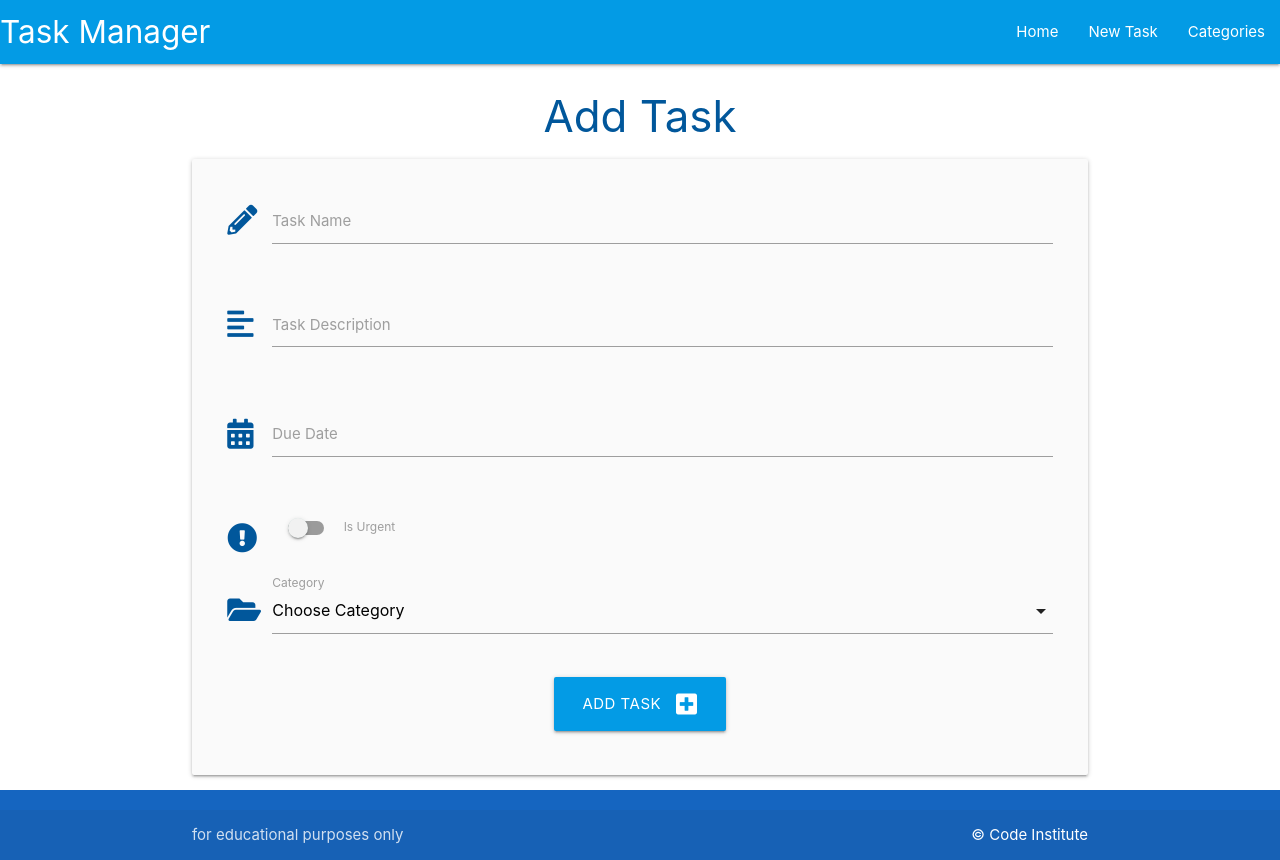
After one commit to hammad25/flask-sqlalchemy-task-manager, a Flask app: page /add_task in a window 1280 px wide. The commit adds this page. Run offline with Flask 2, Linux system fonts and the light colour scheme; data that the repository does not hold is empty.

Commit message:
Add add_task.html and route

```diff
--- a/taskmanager/models.py
+++ b/taskmanager/models.py
@@ -15,10 +15,10 @@ class Task(db.Model):
     #schema for the Task model
     id = db.Column(db.Integer, primary_key=True)
     task_name = db.Column(db.String(50), unique=True, nullable=False)
-    task_description = db.Column(db.Text, unique=True, nullable=False)
+    task_description = db.Column(db.Text, nullable=False)
     is_urgent = db.Column(db.Boolean, default=False, nullable=False)
     due_date = db.Column(db.Date, nullable=False)
-    catergory_id= db.Column(db.Integer, db.ForeignKey("category.id", ondelete="CASCADE"), nullable=False)
+    category_id= db.Column(db.Integer, db.ForeignKey("category.id", ondelete="CASCADE"), nullable=False)
 
 
     def __repr__(self):
--- a/taskmanager/routes.py
+++ b/taskmanager/routes.py
@@ -2,23 +2,27 @@ from flask import render_template, request, redirect, url_for
 from taskmanager import app, db
 from taskmanager.models import Category, Task
 
+
 @app.route("/")
 def home():
     return render_template("tasks.html")
+
 
 @app.route("/categories")
 def categories():
     categories = list(Category.query.order_by(Category.category_name).all())
     return render_template("categories.html", categories=categories)
 
+
 @app.route("/add_category", methods=["GET", "POST"])
 def add_category():
     if request.method == "POST":
-        category = Category(category_name=request.form.get('category_name'))
+        category = Category(category_name=request.form.get("category_name"))
         db.session.add(category)
         db.session.commit()
         return redirect(url_for("categories"))
     return render_template("add_category.html")
+
 
 @app.route("/edit_category/<int:category_id>", methods=["GET", "POST"])
 def edit_category(category_id):
@@ -29,9 +33,26 @@ def edit_category(category_id):
         return redirect(url_for("categories"))
     return render_template("edit_category.html", category=category)
 
+
 @app.route("/delete_category/<int:category_id>")
 def delete_category(category_id):
     category = Category.query.get_or_404(category_id)
     db.session.delete(category)
     db.session.commit()
     return redirect(url_for("categories"))
+
+@app.route("/add_task", methods=["GET", "POST"])
+def add_task():
+    categories = list(Category.query.order_by(Category.category_name).all())
+    if request.method == "POST":
+        task = Task(
+            task_name=request.form.get("task_name"),
+            task_description=request.form.get("task_description"),
+            is_urgent=bool(True if request.form.get("is_urgent") else False),
+            due_date=request.form.get("due_date"),
+            category_id=request.form.get("category_id")
+        )
+        db.session.add(task)
+        db.session.commit()
+        return redirect(url_for("home"))
+    return render_template("add_task.html", categories=categories)
--- a/taskmanager/static/js/script.js
+++ b/taskmanager/static/js/script.js
@@ -1,5 +1,18 @@
-document.addEventListener('DOMContentLoaded', function () {
+document.addEventListener("DOMContentLoaded", function () {
     // sidenav initialization
-    let sidenav = document.querySelectorAll('.sidenav');
+    let sidenav = document.querySelectorAll(".sidenav");
     M.Sidenav.init(sidenav);
+
+    // datepicker initialization
+    let datepicker = document.querySelectorAll(".datepicker");
+    M.Datepicker.init(datepicker, {
+        format: "dd mmmm, yyyy",
+        i18n: {
+            done: "Select"
+        }
+    });
+
+    // select initialization
+    let selects = document.querySelectorAll("select");
+    M.FormSelect.init(selects);
 });
--- /dev/null
+++ b/taskmanager/templates/add_task.html
@@ -0,0 +1,71 @@
+{% extends "base.html" %}
+{% block content %}
+
+<h3 class="light-blue-text text-darken-4 center-align">Add Task</h3>
+
+<div class="row card-panel grey lighten-5">
+    <form class="col s12" method="POST" action="{{ url_for('add_task') }}">
+        <!-- task name -->
+        <div class="row">
+            <div class="input-field col s12">
+                <i class="fas fa-pencil-alt prefix light-blue-text text-darken-4"></i>
+                <input id="task_name" name="task_name" minlength="5" maxlength="50" type="text" class="validate"
+                    required>
+                <label for="task_name">Task Name</label>
+            </div>
+        </div>
+        <!-- task description -->
+        <div class="row">
+            <div class="input-field col s12">
+                <i class="fas fa-align-left prefix light-blue-text text-darken-4"></i>
+                <textarea id="task_description" name="task_description" minlength="5" maxlength="200" type="text"
+                    class="materialize-textarea validate" required></textarea>
+                <label for="task_description">Task Description</label>
+            </div>
+        </div>
+        <!-- due date -->
+        <div class="row">
+            <div class="input-field col s12">
+                <i class="fas fa-calendar-alt prefix light-blue-text text-darken-4"></i>
+                <input id="due_date" name="due_date" type="text" class="datepicker validate" required>
+                <label for="due_date">Due Date</label>
+            </div>
+        </div>
+        <!-- is urgent -->
+        <div class="row">
+            <div class="input-field col s12">
+                <div class="switch">
+                    <i class="fas fa-exclamation-circle prefix light-blue-text text-darken-4"></i>
+                    <label for="is_urgent">
+                        <input id="is_urgent" name="is_urgent" type="checkbox">
+                        <span class="lever"></span>
+                        Is Urgent
+                    </label>
+                </div>
+            </div>
+        </div>
+        <!-- category id -->
+        <div class="row">
+            <div class="input-field col s12">
+                <i class="fas fa-folder-open prefix light-blue-text text-darken-4"></i>
+                <select id="category_id" name="category_id" class="validate" required>
+                    <option value="" disabled selected>Choose Category</option>
+                    {% for category in categories %}
+                    <option value="{{ category.id }}">{{ category.category_name }}</option>
+                    {% endfor %}
+                </select>
+                <label for="category_id">Category</label>
+            </div>
+        </div>
+        <!-- submit button -->
+        <div class="row">
+            <div class="col s12 center-align">
+                <button type="submit" class="btn-large light-blue darken-1">
+                    Add Task <i class="fas fa-plus-square right"></i>
+                </button>
+            </div>
+        </div>
+    </form>
+</div>
+
+{% endblock %}
--- a/taskmanager/templates/base.html
+++ b/taskmanager/templates/base.html
@@ -24,7 +24,7 @@
                 <a href="#" data-target="mobile-demo" class="sidenav-trigger"><i class="fas fa-bars"></i></a>
                 <ul class="right hide-on-med-and-down">
                     <li><a href="{{url_for('home')}}">Home</a></li>
-                    <li><a href="">New Task</a></li>
+                    <li><a href="{{url_for('add_task')}}">New Task</a></li>
                     <li><a href="{{url_for('categories')}}">Categories</a></li>
                 </ul>
             </div>
@@ -33,7 +33,7 @@
         <!-- mobile sidenav -->
         <ul class="sidenav" id="mobile-demo">
             <li><a href="{{url_for('home')}}">Home</a></li>
-            <li><a href="">New Task</a></li>
+            <li><a href="{{url_for('add_task')}}">New Task</a></li>
             <li><a href="{{url_for('categories')}}">Categories</a></li>
         </ul>
     </header>
```
Also changed, not shown: taskmanager/templates/tasks.html (+8 -0 lines).
